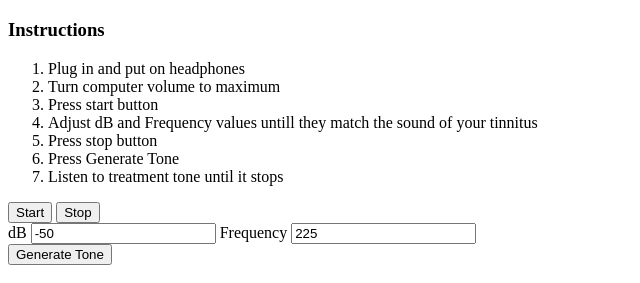
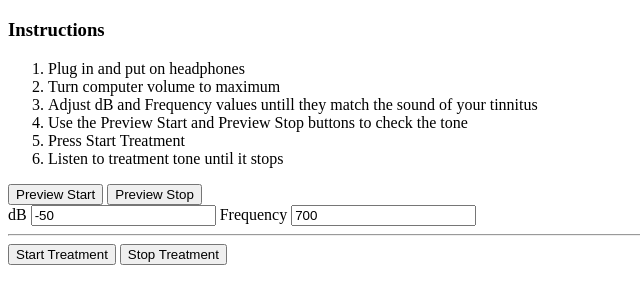
Before and after one commit to jesse-zlata/audio_test, a plain HTML site: page index.html in a window 1280 px wide. Shown: the part 61-344 px from the top of the page, without its empty margins (0-640 px from the left). Drawn offline with Linux system fonts and the light colour scheme.

Commit message:
Make more betterer.

```diff
--- a/index.html
+++ b/index.html
@@ -8,7 +8,7 @@
     <script>
         var osc = new Tone.Oscillator({
             "type" : "sine",
-            "frequency" : 225,
+            "frequency" : 700,
             "volume" : -50
         }).toMaster();
         var phaseTimer
@@ -20,26 +20,46 @@
         function stopOscillator() {
             osc.stop();
         }
+        function stopTreatment(){
+            console.log("Stop treatment called")
+            //clear timers
+            clearInterval(treatmentTimer)
+            clearInterval(phaseTimer)
+            //stop tone
+            stopOscillator()
+            //unlock fields
+            document.getElementById('dB').disabled = false
+            document.getElementById('frequency').disabled = false
+        }
         function updateTone(db, frequency){
             osc.frequency.value = frequency;
             osc.volume.value = db;
         }
         function generateTone(db, frequency){
+            // lock fields
+            document.getElementById('dB').disabled = true
+            document.getElementById('frequency').disabled = true
+            //clear playing tone
             osc.stop();
+            //set osCillator
             osc.frequency.value = frequency;
             osc.volume.value = db;
+            //start
             osc.start()
             osc.phase.value = 1
-            phaseTimer = setInterval(changePhase, 35);
+            //change phase ever 30 mills
+            phaseTimer = setInterval(changePhase, 30);
+            //stop treatment after 30 min
+            treatmentTimer = setInterval(stopTreatment, 10000*30);
         }
         function changePhase(){
             console.log("Frequency: " + osc.frequency.value)
             console.log("dB: " + osc.volume.value)
             console.log("Phase: " + osc.phase)
             osc.phase += 1
-        }
-        function phaseRotation(){
-
+            if (osc.phase >= 360){
+                osc.phase = 0
+            }
         }
     </script>
 
@@ -51,25 +71,26 @@
         <ol>
             <li>Plug in and put on headphones</li>
             <li>Turn computer volume to maximum</li>
-            <li>Press start button</li>
             <li>Adjust dB and Frequency values untill they match the sound of your tinnitus</li>
-            <li>Press stop button</li>
-            <li>Press Generate Tone</li>
+            <li>Use the Preview Start and Preview Stop buttons to check the tone</li>
+            <li>Press Start Treatment</li>
             <li>Listen to treatment tone until it stops</li>
         </ol>
     </p>
     <div id="Controls">
-        <button onclick="startOscillator()">Start</button>
-        <button onClick="stopOscillator()">Stop</button>
+        <button onclick="startOscillator()">Preview Start</button>
+        <button onClick="stopOscillator()">Preview Stop</button>
     </div>
     <div id="Variables">
         <label>dB</label>
         <input type="number" name="dB" id="dB" value="-50" onChange="updateTone(document.getElementById('dB').value, document.getElementById('frequency').value)"></input>
         <label>Frequency</label>
-        <input type="number" name="frequency" id="frequency" value="225" onChange="updateTone(document.getElementById('dB').value, document.getElementById('frequency').value)"></input>
+        <input type="number" name="frequency" id="frequency" value="700" onChange="updateTone(document.getElementById('dB').value, document.getElementById('frequency').value)"></input>
     </div>
+    <hr>
     <div id="Generator">
-        <button onClick="generateTone(document.getElementById('dB').value, document.getElementById('frequency').value)">Generate Tone</button>
+        <button onClick="generateTone(document.getElementById('dB').value, document.getElementById('frequency').value)">Start Treatment</button>
+        <button onClick="stopTreatment()">Stop Treatment</button>
     </div>
     <h1>PROTOTYPE</h1>
 </body>
```
